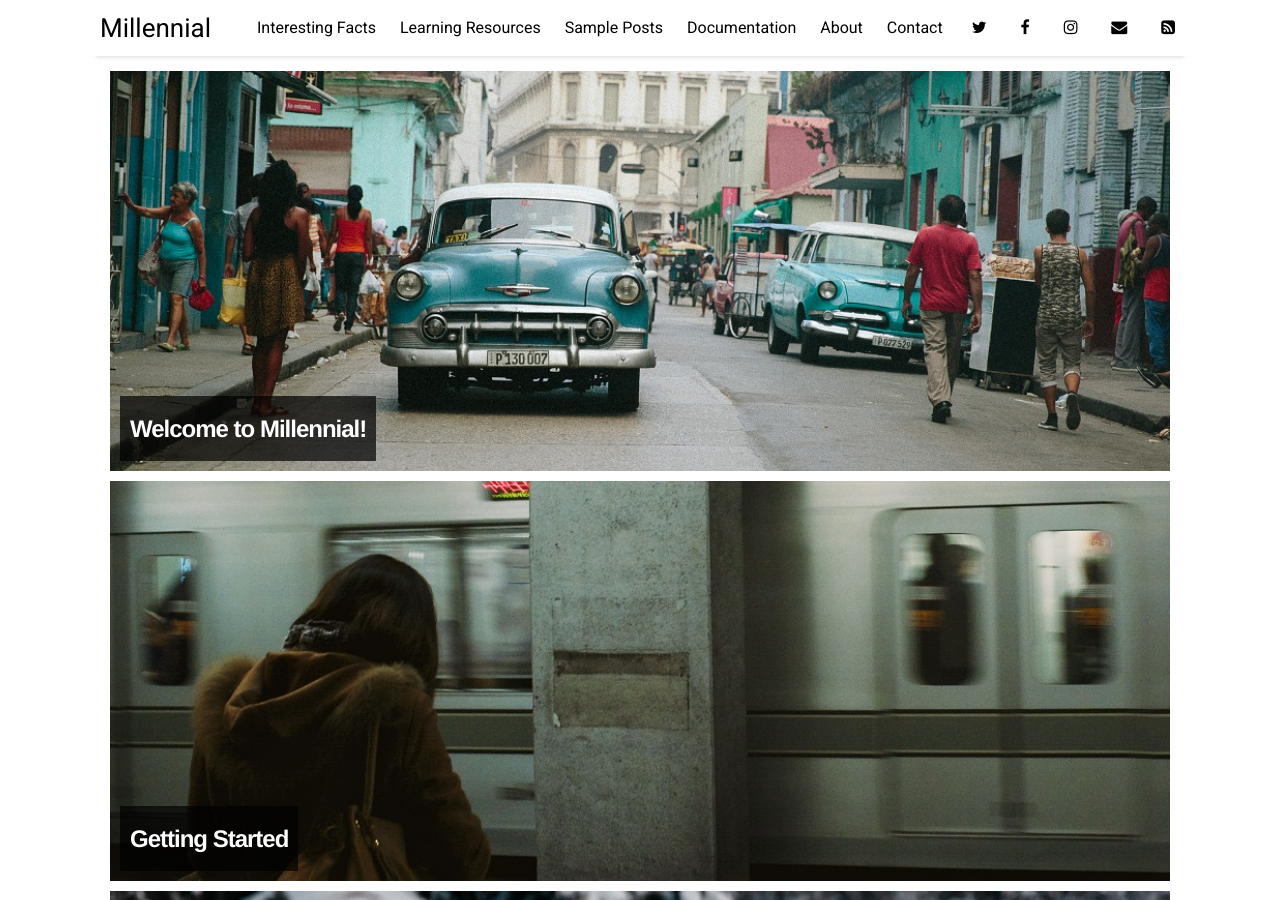
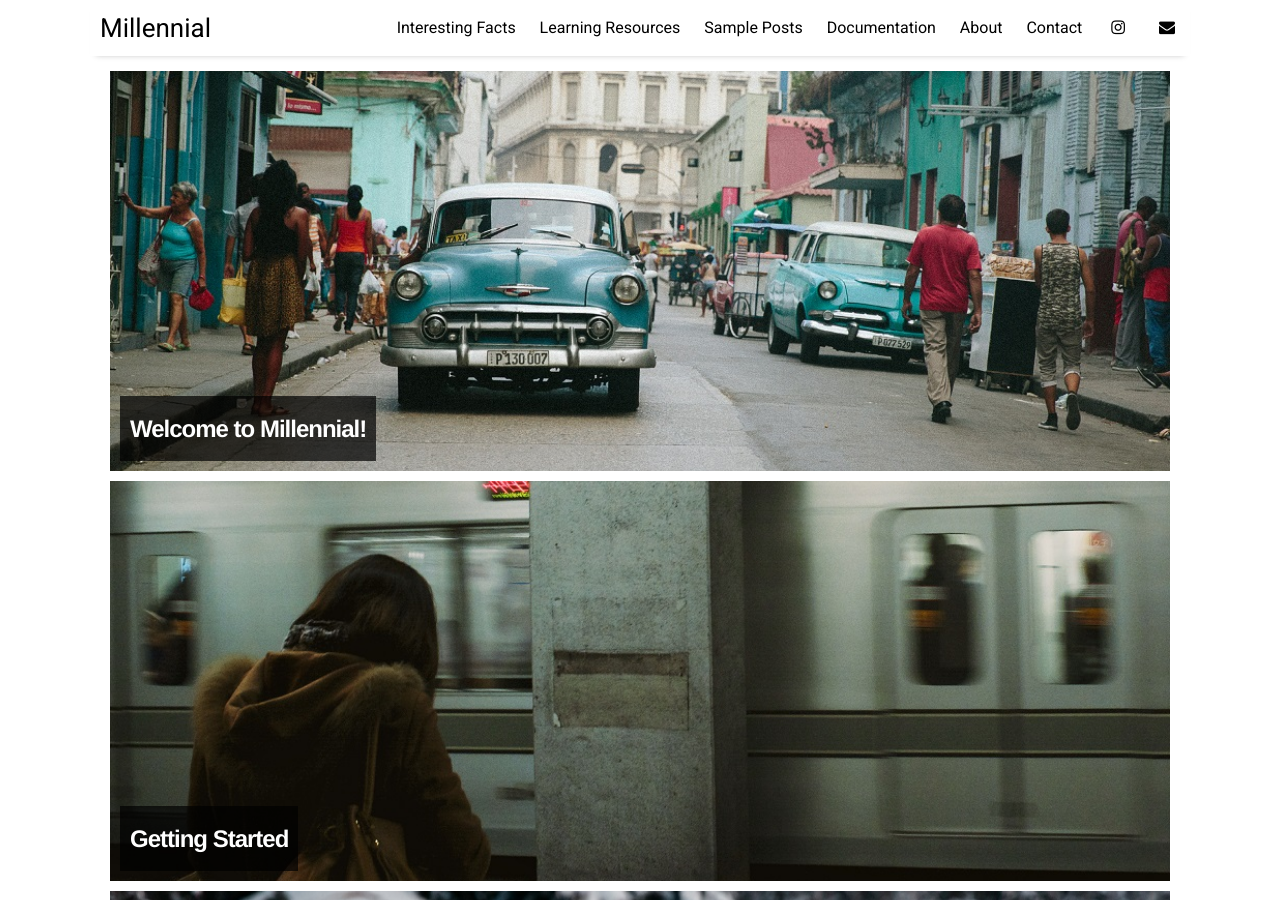
Before and after one commit to asiagifts/asiagiftsstore.github.io, a Jekyll site: the page built from Millennial-gh-pages/index.html, in a window 1280 px wide and 900 px high. Built offline with Jekyll 4.4.1, drawn with Linux system fonts in a browser that asks for light colours; nearby versions of some CDN libraries; the list of posts is cut into pages by our own code.

Commit message:
Update settings.yml

```diff
--- a/Millennial-gh-pages/_data/settings.yml
+++ b/Millennial-gh-pages/_data/settings.yml
@@ -16,11 +16,8 @@ menu:
 
 # Available social icons are powered by Font Awesome, so you can use any icon that they offer
 social:
-- {icon: 'twitter', link:    'https://twitter.com/paululele'}
-- {icon: 'facebook', link:   'https://www.facebook.com/paululele'}
-- {icon: 'instagram', link:  'https://instagram.com/paululele'}
-- {icon: 'envelope', link:   'mailto:hello@paulle.ca'}
-- {icon: 'rss-square', link: 'feed.xml'}
+- {icon: 'instagram', link:  'https://instagram.com/asiagiftsstore'}
+- {icon: 'envelope', link:   'mailto:asiagiftstore123@gmail.com'}
 # - {icon: 'rss-square', link: 'rss-feed.xml'}
 
 # Customize site text
```
